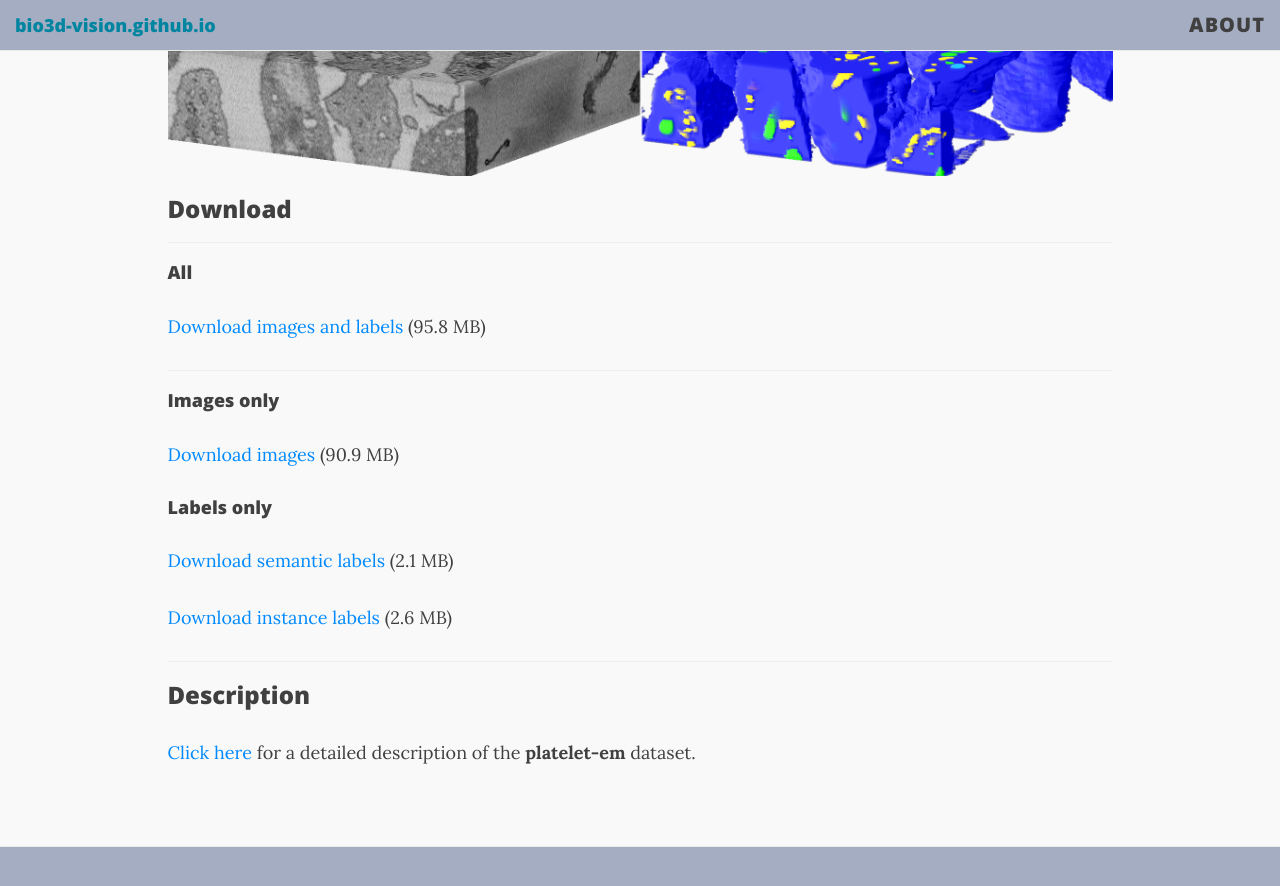
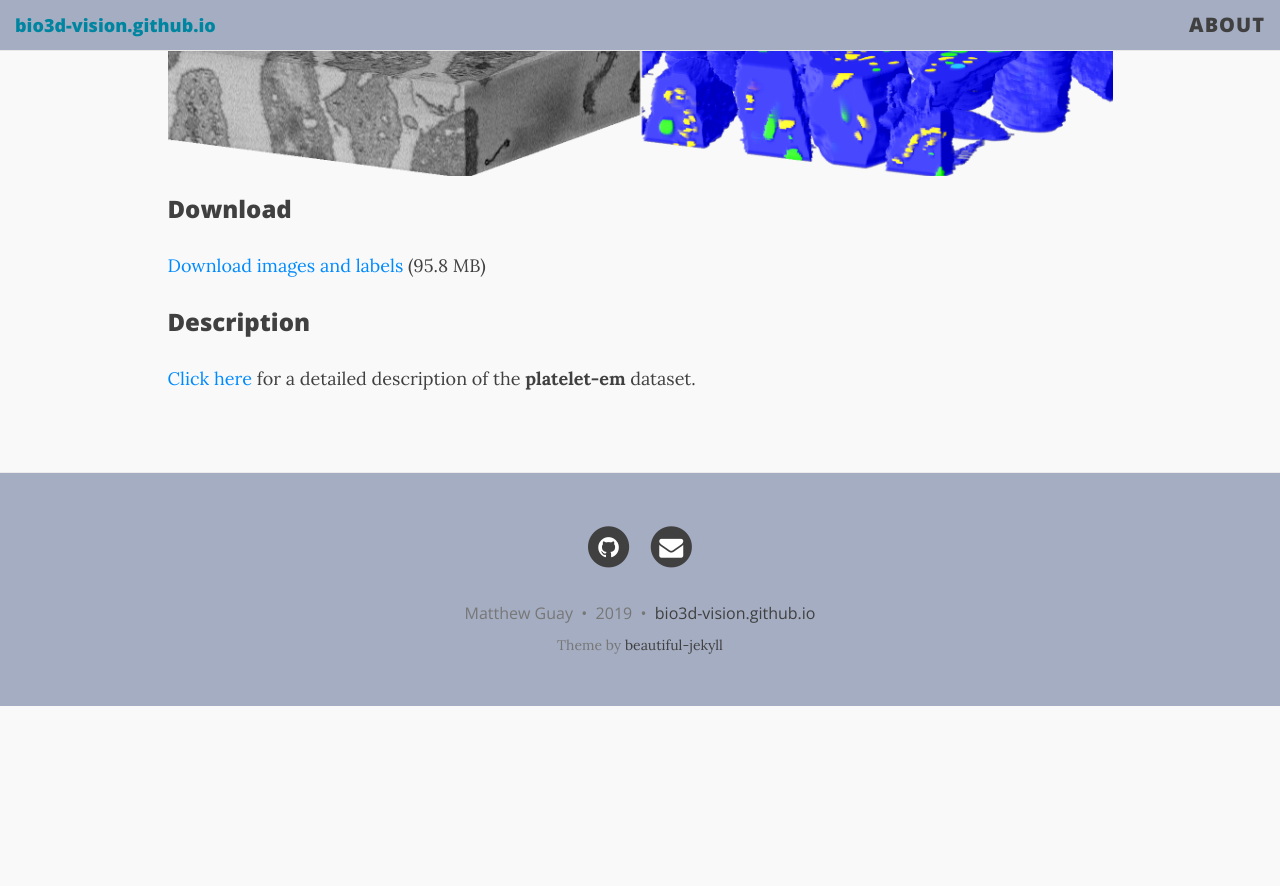
Before and after one commit to bio3d-vision/bio3d-vision.github.io, a Jekyll site: the page built from index.html, in a window 1280 px wide and 900 px high, scrolled down 847 px. Shown: the top 886 px of the window. Built offline with Jekyll 4.4.1, drawn with Linux system fonts in a browser that asks for light colours; nearby versions of some CDN libraries; the list of posts is cut into pages by our own code; after the commit the page ends 1553 px from its top, so only the background shows below that.

Commit message:
Simplified main page

```diff
--- a/index.html
+++ b/index.html
@@ -23,15 +23,6 @@ use-site-title: false
 
 ![](media/3d/50-instance-organelle.png) -->
 <h3 id="download">Download</h3>
-<hr />
-<h4 id="all">All</h4>
 <p><a href="https://www.dropbox.com/s/lo6i7v2mc9z2wft/images-and-labels.zip?dl=1">Download images and labels</a> (95.8 MB)</p>
-<hr />
-<h4 id="images-only">Images only</h4>
-<p><a href="https://www.dropbox.com/s/u592kqjbjpvhq8n/images.zip?dl=0">Download images</a> (90.9 MB)</p>
-<h4 id="labels-only">Labels only</h4>
-<p><a href="https://www.dropbox.com/s/p4iugak20g8uccd/labels-semantic.zip?dl=1">Download semantic labels</a> (2.1 MB)</p>
-<p><a href="https://www.dropbox.com/s/s1asybvd3vauhiy/labels-instance.zip?dl=1">Download instance labels</a> (2.6 MB)</p>
-<hr />
 <h3 id="description">Description</h3>
 <p><a href="platelet-description.html">Click here</a> for a detailed description of the <strong>platelet-em</strong> dataset.</p>
```
Also changed, not shown: README.md.
